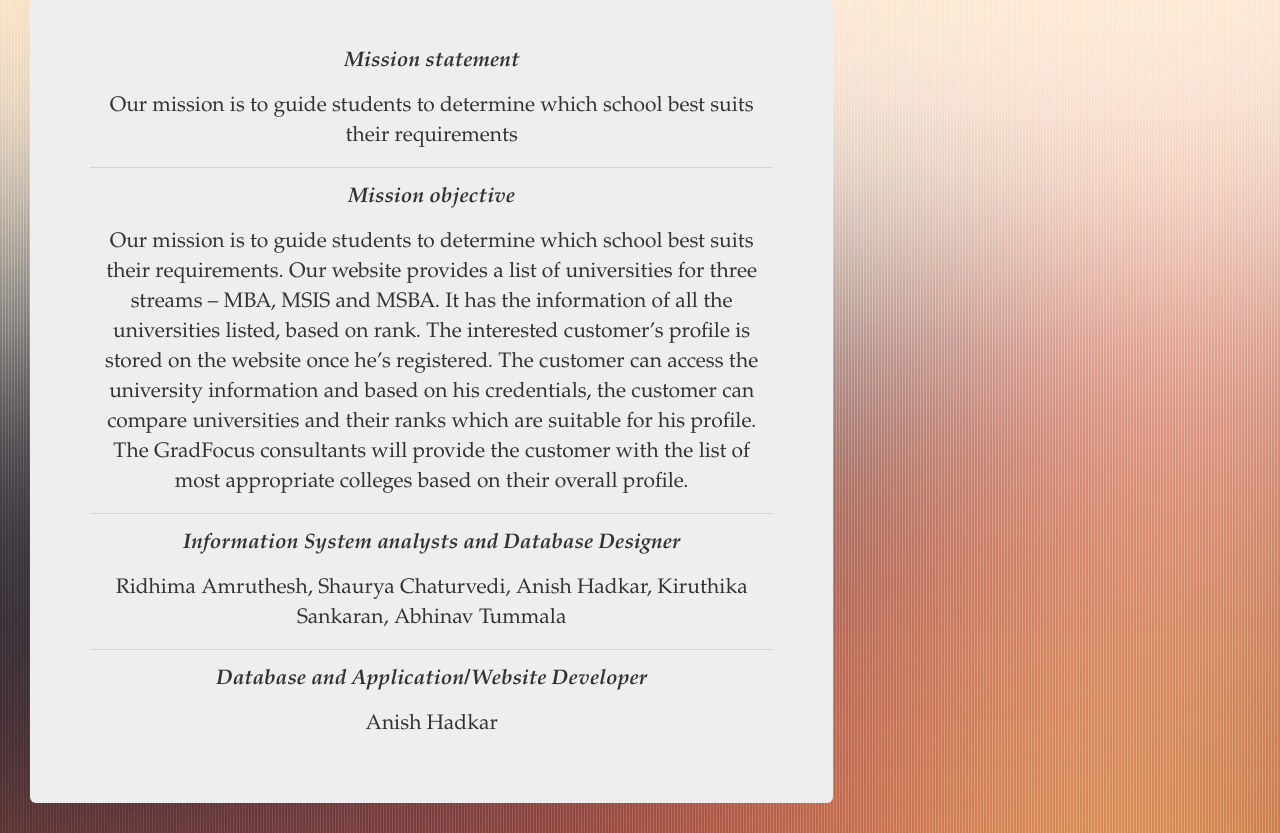
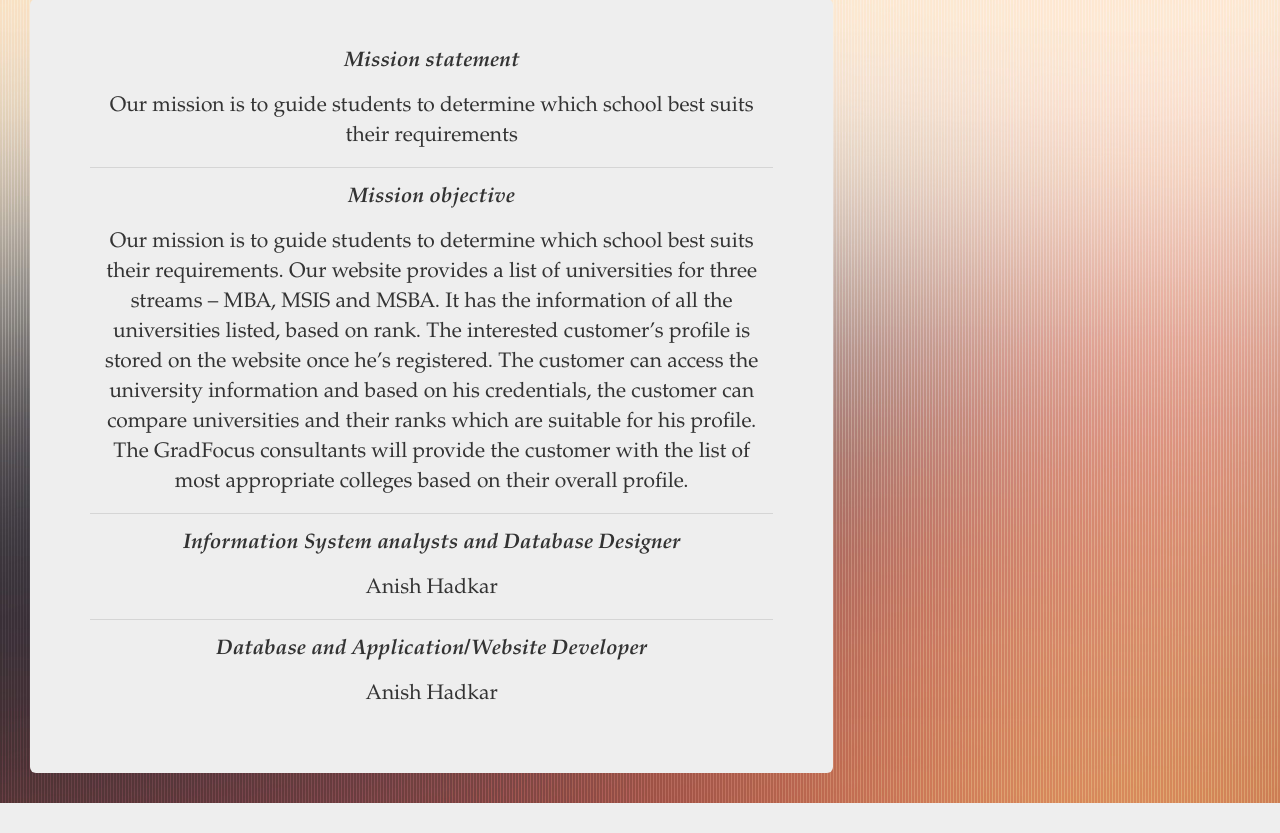
Before and after one commit to hadkarAnish/GradFocus, a Django app: page /about1/ in a window 1280 px wide. Shown: the part 156-989 px from the top of the page. After the commit the page ends 959 px from the top, so only its background shows below. Run offline with Django 3.2, Linux system fonts and the light colour scheme; some libraries are stand-ins or nearby versions.

Commit message:
Fixed About page

```diff
--- a/rankings/templates/rankings/about_details.html
+++ b/rankings/templates/rankings/about_details.html
@@ -69,7 +69,7 @@ h2 {
                             <hr>
 
                             <center><p class="anish"><strong><i>Information System analysts and Database Designer</i></strong></p>
-                                <p class="anish">Ridhima Amruthesh, Shaurya Chaturvedi, Anish Hadkar, Kiruthika Sankaran, Abhinav Tummala</p>
+                                <p class="anish">Anish Hadkar</p>
                             </center>
                             <hr>
 
```
